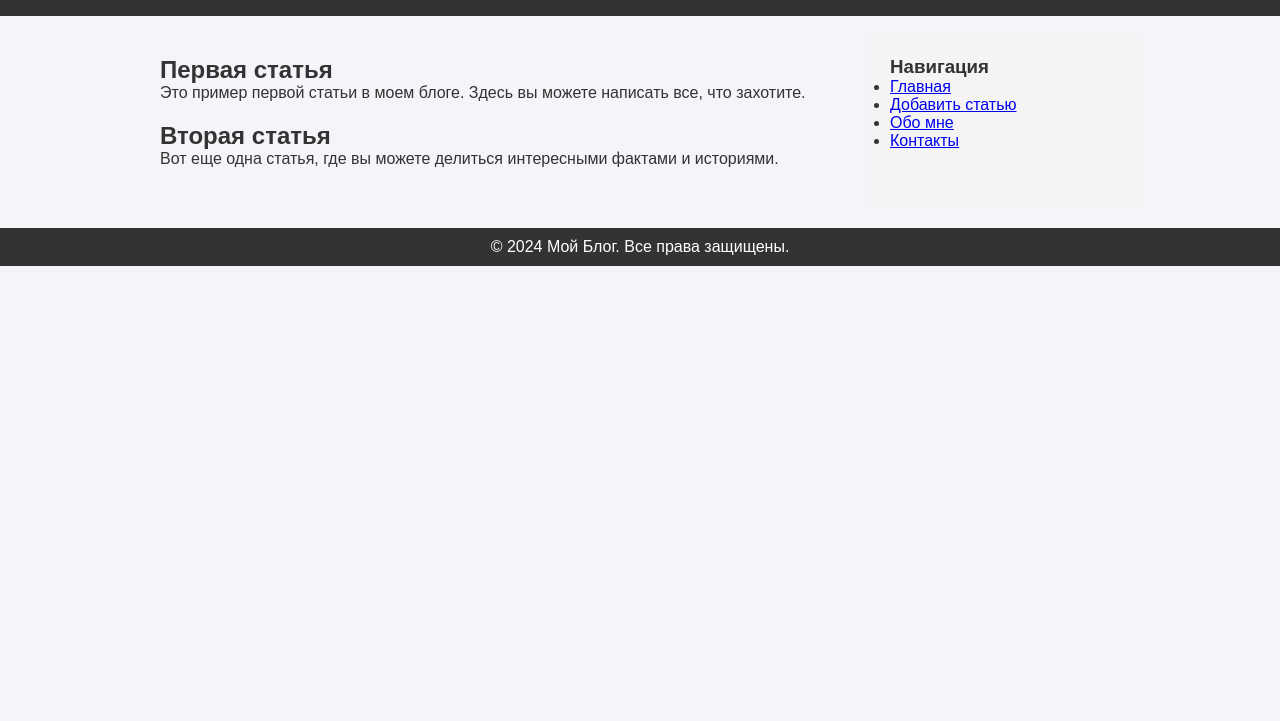
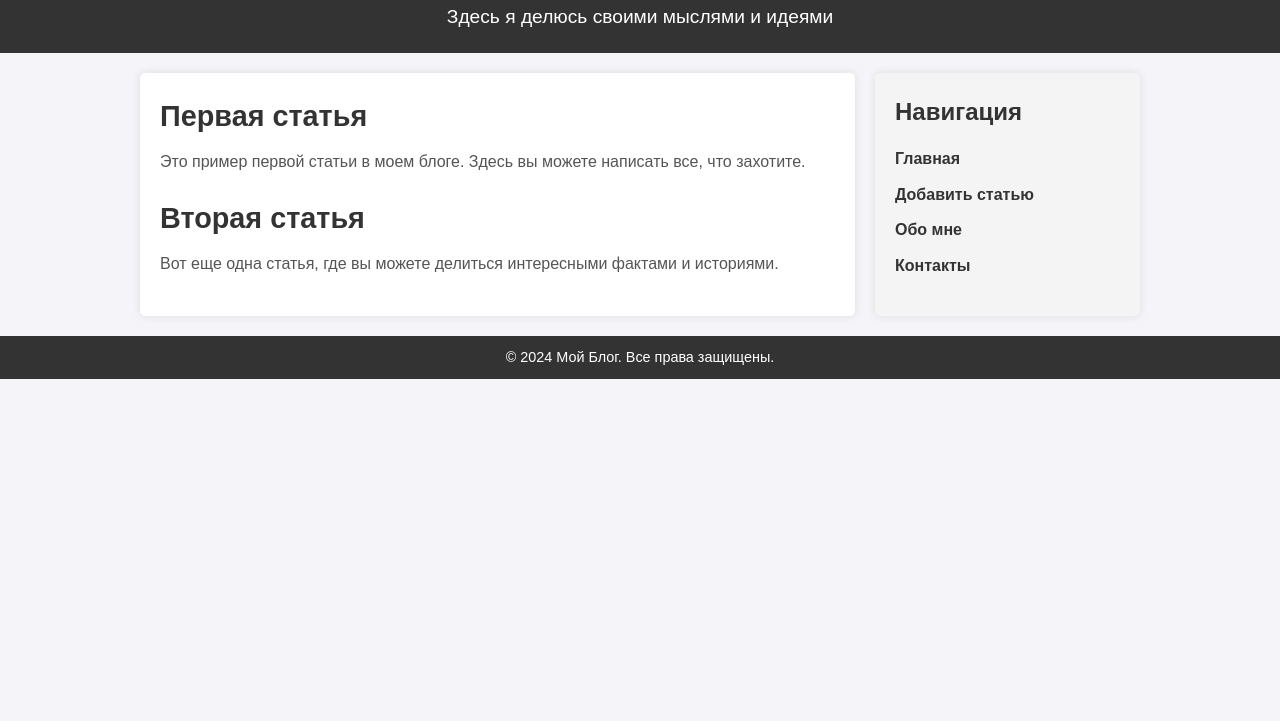
Before and after one commit to pilsnerivk/pilsnerivk-games.github.io, a plain HTML site: page index.html in a window 1280 px wide. Shown: the part 79-800 px from the top of the page. Drawn offline with Linux system fonts and the light colour scheme.

Commit message:
Update styles.css

```diff
--- a/styles.css
+++ b/styles.css
@@ -1,4 +1,4 @@
-/* Стили для базового блога */
+/* Сброс стилей и общие настройки */
 * {
     margin: 0;
     padding: 0;
@@ -9,8 +9,10 @@ body {
     font-family: Arial, sans-serif;
     background-color: #f4f4f9;
     color: #333;
+    line-height: 1.6;
 }
 
+/* Стили для заголовка */
 header {
     background-color: #333;
     color: #fff;
@@ -18,36 +20,116 @@ header {
     text-align: center;
 }
 
+header h1 {
+    font-size: 2em;
+    margin-bottom: 10px;
+}
+
+header p {
+    font-size: 1.2em;
+}
+
+/* Контейнер для основного контента и боковой панели */
 .container {
     display: flex;
     flex-wrap: wrap;
     max-width: 1000px;
     margin: 20px auto;
+    gap: 20px;
 }
 
+/* Стили для основного контента */
 main {
     flex: 3;
     padding: 20px;
-}
-
-aside {
-    flex: 1;
-    background-color: #f4f4f4;
-    padding: 20px;
+    background-color: #fff;
+    border-radius: 5px;
+    box-shadow: 0 0 10px rgba(0, 0, 0, 0.1);
 }
 
 article {
     margin-bottom: 20px;
 }
 
-h2 {
+article h2 {
+    font-size: 1.8em;
+    color: #333;
+    margin-bottom: 10px;
+}
+
+article p {
+    font-size: 1em;
+    color: #555;
+}
+
+/* Стили для боковой панели */
+aside {
+    flex: 1;
+    background-color: #f4f4f4;
+    padding: 20px;
+    border-radius: 5px;
+    box-shadow: 0 0 10px rgba(0, 0, 0, 0.1);
+}
+
+aside h3 {
+    font-size: 1.5em;
+    margin-bottom: 15px;
     color: #333;
 }
 
+aside ul {
+    list-style-type: none;
+}
+
+aside ul li {
+    margin-bottom: 10px;
+}
+
+aside ul li a {
+    text-decoration: none;
+    color: #333;
+    font-weight: bold;
+    transition: color 0.3s;
+}
+
+aside ul li a:hover {
+    color: #007bff;
+}
+
+/* Стили для разделов (на страницах "Обо мне" и "Контакты") */
+section {
+    margin-bottom: 20px;
+}
+
+section h2 {
+    font-size: 1.8em;
+    color: #333;
+    margin-bottom: 10px;
+}
+
+section p {
+    font-size: 1em;
+    color: #555;
+}
+
+/* Стили для нижнего колонтитула (footer) */
 footer {
     background-color: #333;
     color: #fff;
     text-align: center;
     padding: 10px;
     margin-top: 20px;
+    font-size: 0.9em;
 }
+
+/* Адаптивность для мобильных устройств */
+@media (max-width: 768px) {
+    .container {
+        flex-direction: column;
+        padding: 10px;
+    }
+
+    aside {
+        margin-top: 20px;
+    }
+}
```
